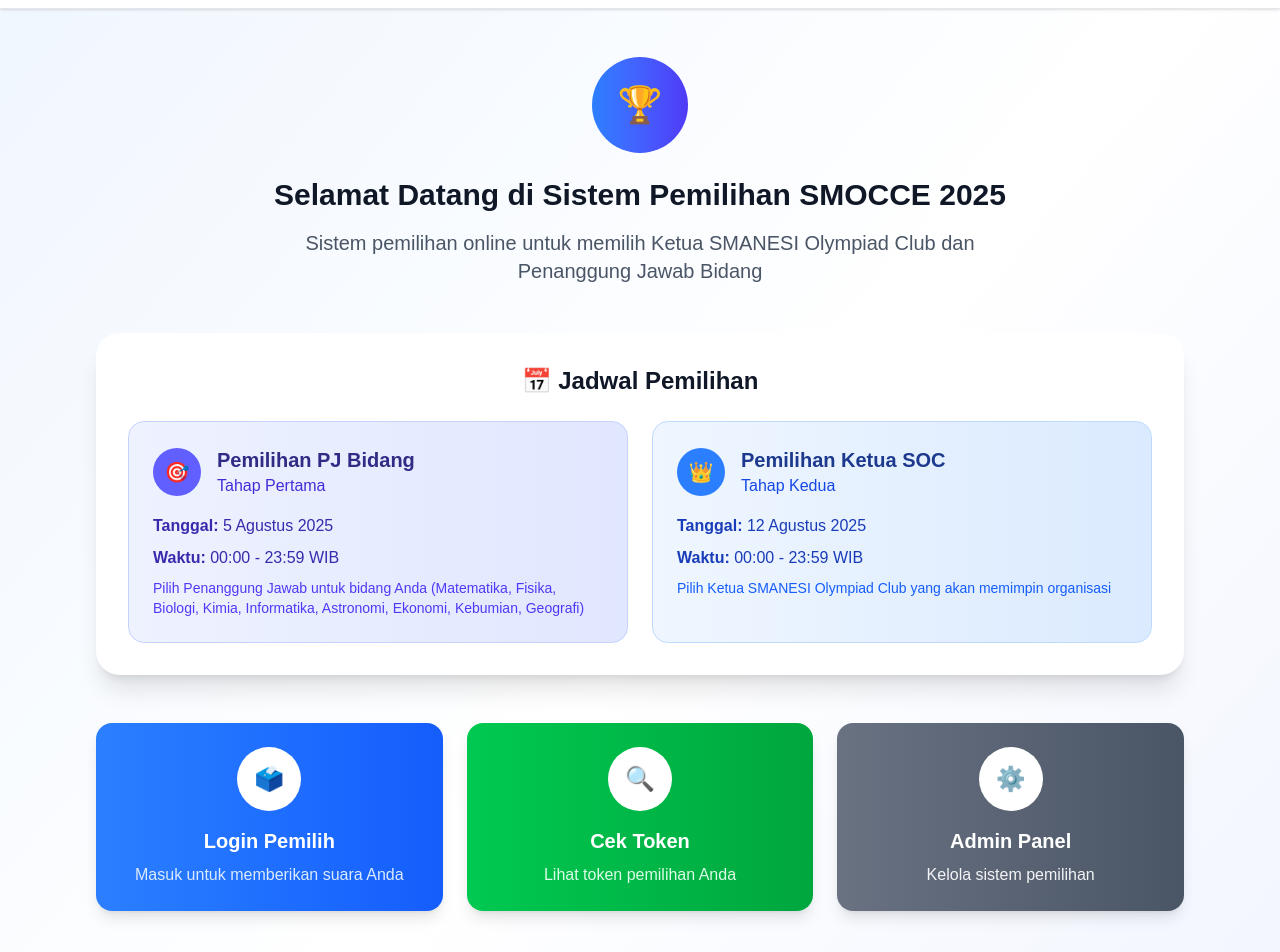
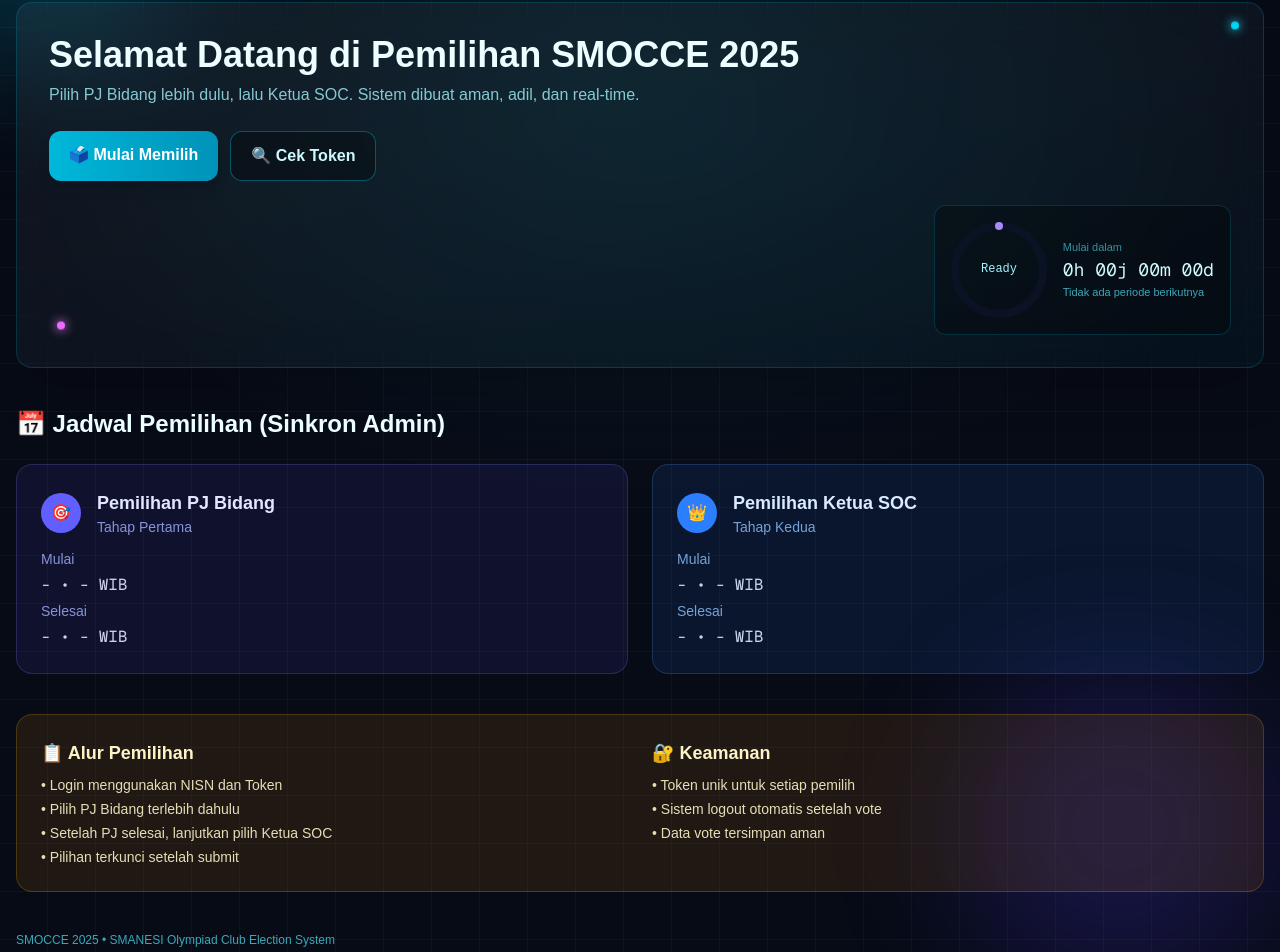
Before and after one commit to aryanzkys/smocce-app, a Next.js app in the folder frontend/: page / in a window 1280 px wide. Shown: the part 116-1068 px from the top of the page. Built offline with nearby package versions, Linux system fonts and the light colour scheme; no server answers.

Commit message:
feat(landing): modern robotic landing with live schedule + countdown; soften tilt; fetch status no-store

```diff
--- a/frontend/app/page.js
+++ b/frontend/app/page.js
@@ -1,151 +1,272 @@
+"use client"
 import Link from 'next/link'
+import { useEffect, useRef, useState } from 'react'
+import { apiService } from '../lib/api'
 
 export default function Home() {
+  const [status, setStatus] = useState(null)
+  const [now, setNow] = useState(new Date())
+  const [tilt, setTilt] = useState({ rx: 0, ry: 0, s: 1 })
+  const targetTiltRef = useRef({ rx: 0, ry: 0, s: 1 })
+  const rafRef = useRef(null)
+  const [reducedMotion, setReducedMotion] = useState(false)
+  const [finePointer, setFinePointer] = useState(true)
+  const MAX_ANGLE = 4
+  const SCALE_ACTIVE = 1.004
+
+  useEffect(() => {
+    const t = setInterval(() => setNow(new Date()), 1000)
+    return () => clearInterval(t)
+  }, [])
+
+  useEffect(() => {
+    if (typeof window !== 'undefined') {
+      try {
+        setReducedMotion(window.matchMedia('(prefers-reduced-motion: reduce)').matches)
+        setFinePointer(window.matchMedia('(pointer: fine)').matches)
+      } catch {}
+    }
+  }, [])
+
+  useEffect(() => {
+    let mounted = true
+    const load = async () => {
+      try {
+        const s = await apiService.getVoteStatus()
+        if (mounted) setStatus(s)
+      } catch (e) {
+        // non-fatal, keep null
+      }
+    }
+    load()
+    const id = setInterval(load, 15000)
+    return () => { mounted = false; clearInterval(id) }
+  }, [])
+
+  const toParts = (ms) => {
+    const clamp = Math.max(0, ms)
+    const d = Math.floor(clamp / (24 * 3600e3))
+    const h = Math.floor((clamp % (24 * 3600e3)) / 3600e3)
+    const m = Math.floor((clamp % 3600e3) / 60e3)
+    const s = Math.floor((clamp % 60e3) / 1e3)
+    return { d, h, m, s }
+  }
+  const pad = (n) => String(n).padStart(2, '0')
+  const fDate = (d) => d ? new Date(d).toLocaleDateString('id-ID', { weekday: 'long', year:'numeric', month:'long', day:'numeric' }) : '-'
+  const fTimeHM = (d) => d ? new Date(d).toLocaleTimeString('id-ID', { hour:'2-digit', minute:'2-digit' }) : '-'
+
+  const startRaf = () => {
+    if (rafRef.current) return
+    const loop = () => {
+      setTilt((prev) => {
+        const t = targetTiltRef.current
+        const rx = prev.rx + (t.rx - prev.rx) * 0.12
+        const ry = prev.ry + (t.ry - prev.ry) * 0.12
+        const s = prev.s + (t.s - prev.s) * 0.08
+        const done = Math.abs(rx - t.rx) < 0.01 && Math.abs(ry - t.ry) < 0.01 && Math.abs(s - t.s) < 0.002
+        if (done && t.rx === 0 && t.ry === 0 && Math.abs(t.s - 1) < 0.001) {
+          if (rafRef.current) cancelAnimationFrame(rafRef.current)
+          rafRef.current = null
+        }
+        return { rx, ry, s }
+      })
+      if (rafRef.current !== null) rafRef.current = requestAnimationFrame(loop)
+    }
+    rafRef.current = requestAnimationFrame(loop)
+  }
+  const onMouseMove = (e) => {
+    if (reducedMotion || !finePointer) return
+    const rect = e.currentTarget.getBoundingClientRect()
+    const x = e.clientX - rect.left, y = e.clientY - rect.top
+    const midX = rect.width/2, midY = rect.height/2
+    const dx = (x - midX)/midX, dy = (y - midY)/midY
+    const dist = Math.min(1, Math.sqrt(dx*dx + dy*dy))
+    const atten = 0.55 + 0.45 * dist
+    const ry = Math.max(-MAX_ANGLE, Math.min(MAX_ANGLE, -(dx) * MAX_ANGLE * atten))
+    const rx = Math.max(-MAX_ANGLE, Math.min(MAX_ANGLE, (dy) * MAX_ANGLE * atten))
+    targetTiltRef.current = { rx, ry, s: SCALE_ACTIVE }
+    startRaf()
+  }
+  const onMouseLeave = () => {
+    if (reducedMotion) return
+    targetTiltRef.current = { rx: 0, ry: 0, s: 1 }
+    startRaf()
+  }
+
+  // Ring component
+  const Ring = ({ percent = 0, color = '#22d3ee', size = 96, stroke = 8, children }) => {
+    const r = (size - stroke) / 2
+    const c = 2 * Math.PI * r
+    const p = Math.max(0, Math.min(1, percent))
+    const dash = c * p
+    const gap = c - dash
     return (
-    <div className="min-h-screen bg-gradient-to-br from-blue-50 via-white to-indigo-50">
+      <svg width={size} height={size} viewBox={`0 0 ${size} ${size}`} className="shrink-0">
+        <circle cx={size/2} cy={size/2} r={r} stroke="#0b1224" strokeWidth={stroke} fill="none" />
+        <circle cx={size/2} cy={size/2} r={r} stroke={color} strokeWidth={stroke} strokeLinecap="round" fill="none" strokeDasharray={`${dash} ${gap}`} transform={`rotate(-90 ${size/2} ${size/2})`} />
+        {children}
+      </svg>
+    )
+  }
+
+  // Derive schedule cards
+  const active = status?.active
+  const period = status?.period
+  const pj = status?.period === 'PJ' ? status?.config : (status?.nextPeriod?.period === 'PJ' ? status?.nextPeriod?.config : null)
+  const ketua = status?.period === 'KETUA' ? status?.config : (status?.nextPeriod?.period === 'KETUA' ? status?.nextPeriod?.config : null)
+
+  const nextTarget = active
+    ? (status?.config?.endDate ? new Date(status.config.endDate) : null)
+    : (status?.nextPeriod?.config?.startDate ? new Date(status.nextPeriod.config.startDate) : null)
+  const untilMs = nextTarget ? nextTarget - now : 0
+  const parts = toParts(untilMs)
+  const totalMs = active && status?.config?.startDate && status?.config?.endDate
+    ? new Date(status.config.endDate) - new Date(status.config.startDate)
+    : 0
+  const elapsedMs = active && status?.config?.startDate
+    ? now - new Date(status.config.startDate)
+    : 0
+  const progress = totalMs ? Math.max(0, Math.min(1, elapsedMs / totalMs)) : 0
+
+  return (
+    <div className="relative min-h-screen overflow-hidden bg-[#070b16] text-cyan-50">
+      {/* Background grid + glows */}
+      <div className="pointer-events-none absolute inset-0">
+        <div className="absolute inset-0" style={{
+          backgroundImage: 'linear-gradient(rgba(18,219,255,0.05) 1px, transparent 1px), linear-gradient(90deg, rgba(18,219,255,0.05) 1px, transparent 1px)',
+          backgroundSize: '48px 48px, 48px 48px', backgroundPosition: '-1px -1px'
+        }} />
+        <div className="absolute inset-0 bg-[radial-gradient(80%_60%_at_50%_20%,rgba(0,255,255,0.08),transparent_60%)]" />
+        <div className="absolute -top-24 -left-24 h-72 w-72 rounded-full bg-cyan-500/20 blur-3xl" />
+        <div className="absolute bottom-0 right-0 h-80 w-80 rounded-full bg-indigo-600/20 blur-3xl" />
+      </div>
+
       {/* Header */}
-      <div className="bg-white shadow-sm border-b border-gray-200">
-        <div className="max-w-7xl mx-auto px-4 sm:px-6 lg:px-8 py-6">
-          <div className="text-center">
-            <h1 className="text-4xl font-bold text-gray-900">🗳️ SMOCCE 2025</h1>
-            <p className="text-lg text-gray-600 mt-2">Sistem Pemilihan Ketua SOC & PJ Bidang</p>
+      <header className="relative z-10 border-b border-cyan-500/10 bg-black/20 backdrop-blur supports-[backdrop-filter]:backdrop-blur-md">
+        <div className="mx-auto flex max-w-7xl items-center justify-between px-4 py-4">
+          <div className="flex items-center gap-3">
+            <div className="h-2 w-2 rounded-full bg-emerald-400 shadow-[0_0_10px_2px_rgba(16,185,129,0.6)]" />
+            <div>
+              <h1 className="text-xl font-bold tracking-wide"><span className="bg-gradient-to-r from-cyan-300 via-white to-fuchsia-300 bg-clip-text text-transparent">SMOCCE 2025</span></h1>
+              <p className="text-[11px] text-cyan-300/60">Sistem Pemilihan Ketua SOC & PJ Bidang</p>
             </div>
           </div>
+          <nav className="flex items-center gap-3 text-sm">
+            <Link href="/login" className="rounded-md border border-cyan-500/30 bg-black/40 px-3 py-1.5 text-cyan-100 hover:bg-cyan-500/10">Login Pemilih</Link>
+            <Link href="/check-token" className="rounded-md border border-emerald-500/30 bg-black/40 px-3 py-1.5 text-emerald-100 hover:bg-emerald-500/10">Cek Token</Link>
+            <Link href="/admin/login" className="rounded-md border border-slate-500/30 bg-black/40 px-3 py-1.5 text-slate-100 hover:bg-slate-500/10">Admin</Link>
+          </nav>
         </div>
+      </header>
 
-      <div className="max-w-6xl mx-auto px-4 sm:px-6 lg:px-8 py-12">
-        {/* Hero Section */}
-        <div className="text-center mb-12">
-          <div className="w-24 h-24 bg-gradient-to-r from-blue-500 to-indigo-600 rounded-full flex items-center justify-center mx-auto mb-6">
-            <span className="text-white text-4xl">🏆</span>
-          </div>
-          <h2 className="text-3xl font-bold text-gray-900 mb-4">
-            Selamat Datang di Sistem Pemilihan SMOCCE 2025
-          </h2>
-          <p className="text-xl text-gray-600 max-w-3xl mx-auto">
-            Sistem pemilihan online untuk memilih Ketua SMANESI Olympiad Club dan Penanggung Jawab Bidang
-          </p>
-        </div>
-
-        {/* Schedule Section */}
-        <div className="bg-white rounded-3xl shadow-xl p-8 mb-12">
-          <h3 className="text-2xl font-bold text-gray-900 mb-6 text-center">📅 Jadwal Pemilihan</h3>
-          <div className="grid grid-cols-1 md:grid-cols-2 gap-6">
-            <div className="bg-gradient-to-r from-indigo-50 to-indigo-100 rounded-2xl p-6 border border-indigo-200">
-              <div className="flex items-center mb-4">
-                <div className="w-12 h-12 bg-indigo-500 rounded-full flex items-center justify-center mr-4">
-                  <span className="text-white text-xl">🎯</span>
-                </div>
+      {/* Hero */}
+      <section className="relative z-10 mx-auto max-w-7xl px-4 pt-10">
+        <div onMouseMove={onMouseMove} onMouseLeave={onMouseLeave} className="group" style={{ perspective: '1200px' }}>
+          <div className="relative overflow-hidden rounded-2xl border border-cyan-500/20 bg-gradient-to-br from-white/5 to-cyan-600/5 p-8 shadow-2xl backdrop-blur-xl" style={{ transform: `rotateX(${tilt.rx}deg) rotateY(${tilt.ry}deg) scale(${tilt.s})`, transformStyle: 'preserve-3d', transition: 'transform 120ms ease' }}>
+            <div className="grid gap-6 md:grid-cols-[1.2fr,1fr]">
               <div>
-                  <h4 className="text-xl font-bold text-indigo-900">Pemilihan PJ Bidang</h4>
-                  <p className="text-indigo-700">Tahap Pertama</p>
+                <h2 className="text-3xl md:text-4xl font-bold text-cyan-50">Selamat Datang di Pemilihan SMOCCE 2025</h2>
+                <p className="mt-2 text-cyan-200/80">Pilih PJ Bidang lebih dulu, lalu Ketua SOC. Sistem dibuat aman, adil, dan real-time.</p>
+                <div className="mt-6 flex flex-wrap gap-3">
+                  <Link href="/login" className="rounded-xl bg-gradient-to-r from-cyan-500 to-cyan-600 px-5 py-3 font-semibold text-white shadow-lg transition hover:scale-[1.02]">🗳️ Mulai Memilih</Link>
+                  <Link href="/check-token" className="rounded-xl border border-cyan-500/40 bg-black/30 px-5 py-3 font-semibold text-cyan-100 transition hover:bg-cyan-500/10">🔍 Cek Token</Link>
                 </div>
               </div>
-              <div className="space-y-2">
-                <p className="text-indigo-800"><strong>Tanggal:</strong> 5 Agustus 2025</p>
-                <p className="text-indigo-800"><strong>Waktu:</strong> 00:00 - 23:59 WIB</p>
-                <p className="text-sm text-indigo-600">
-                  Pilih Penanggung Jawab untuk bidang Anda (Matematika, Fisika, Biologi, Kimia, Informatika, Astronomi, Ekonomi, Kebumian, Geografi)
-                </p>
-              </div>
-            </div>
-
-            <div className="bg-gradient-to-r from-blue-50 to-blue-100 rounded-2xl p-6 border border-blue-200">
-              <div className="flex items-center mb-4">
-                <div className="w-12 h-12 bg-blue-500 rounded-full flex items-center justify-center mr-4">
-                  <span className="text-white text-xl">👑</span>
-                </div>
+              <div className="flex items-center justify-end">
+                <div className="flex items-center gap-4 rounded-xl border border-cyan-500/20 bg-black/30 p-4">
+                  <Ring percent={active ? progress : 0} color={active ? '#22d3ee' : '#a78bfa'}>
+                    <text x="50%" y="52%" textAnchor="middle" fill="#a5f3fc" fontSize="12" fontFamily="monospace">{active ? `${Math.round(progress*100)}%` : 'Ready'}</text>
+                  </Ring>
                   <div>
-                  <h4 className="text-xl font-bold text-blue-900">Pemilihan Ketua SOC</h4>
-                  <p className="text-blue-700">Tahap Kedua</p>
-                </div>
-              </div>
-              <div className="space-y-2">
-                <p className="text-blue-800"><strong>Tanggal:</strong> 12 Agustus 2025</p>
-                <p className="text-blue-800"><strong>Waktu:</strong> 00:00 - 23:59 WIB</p>
-                <p className="text-sm text-blue-600">
-                  Pilih Ketua SMANESI Olympiad Club yang akan memimpin organisasi
-                </p>
+                    <div className="text-[11px] text-cyan-300/60">{active ? 'Berakhir dalam' : 'Mulai dalam'}</div>
+                    <div className="font-mono text-cyan-100 text-lg">{parts.d}h {pad(parts.h)}j {pad(parts.m)}m {pad(parts.s)}d</div>
+                    <div className="text-[11px] text-cyan-300/70">{active ? 'Periode aktif' : (status?.nextPeriod?.period ? `Periode berikutnya: ${status.nextPeriod.period}` : 'Tidak ada periode berikutnya')}</div>
                   </div>
                 </div>
               </div>
             </div>
 
-        {/* Action Buttons */}
-        <div className="grid grid-cols-1 md:grid-cols-3 gap-6 mb-12">
-          <Link
-            href="/login"
-            className="group bg-gradient-to-r from-blue-500 to-blue-600 hover:from-blue-600 hover:to-blue-700 text-white rounded-2xl p-6 text-center transition-all duration-300 transform hover:scale-105 shadow-lg hover:shadow-xl"
-          >
-            <div className="w-16 h-16 bg-white bg-opacity-20 rounded-full flex items-center justify-center mx-auto mb-4 group-hover:bg-opacity-30 transition-all">
-              <span className="text-2xl">🗳️</span>
+            {/* floating accents */}
+            <div className="pointer-events-none">
+              <div className="absolute right-6 top-6 h-2 w-2 rounded-full bg-cyan-400 shadow-[0_0_10px_2px_rgba(34,211,238,0.6)] animate-float" />
+              <div className="absolute left-10 bottom-8 h-2 w-2 rounded-full bg-fuchsia-400 shadow-[0_0_10px_2px_rgba(232,121,249,0.6)] animate-float [animation-delay:600ms]" />
             </div>
-            <h3 className="text-xl font-bold mb-2">Login Pemilih</h3>
-            <p className="text-blue-100">Masuk untuk memberikan suara Anda</p>
-          </Link>
+          </div>
+        </div>
+      </section>
 
-          <Link
-            href="/check-token"
-            className="group bg-gradient-to-r from-green-500 to-green-600 hover:from-green-600 hover:to-green-700 text-white rounded-2xl p-6 text-center transition-all duration-300 transform hover:scale-105 shadow-lg hover:shadow-xl"
-          >
-            <div className="w-16 h-16 bg-white bg-opacity-20 rounded-full flex items-center justify-center mx-auto mb-4 group-hover:bg-opacity-30 transition-all">
-              <span className="text-2xl">🔍</span>
+      {/* Schedule */}
+      <section className="relative z-10 mx-auto max-w-7xl px-4 py-10">
+        <h3 className="text-2xl font-bold text-cyan-50 mb-6">📅 Jadwal Pemilihan (Sinkron Admin)</h3>
+        <div className="grid grid-cols-1 md:grid-cols-2 gap-6">
+          <div className="rounded-2xl border border-indigo-400/20 bg-indigo-500/10 p-6">
+            <div className="flex items-center gap-4 mb-3">
+              <div className="h-10 w-10 rounded-full bg-indigo-500 text-white flex items-center justify-center">🎯</div>
+              <div>
+                <div className="text-lg font-semibold text-indigo-100">Pemilihan PJ Bidang</div>
+                <div className="text-indigo-300/80 text-sm">Tahap Pertama</div>
               </div>
-            <h3 className="text-xl font-bold mb-2">Cek Token</h3>
-            <p className="text-green-100">Lihat token pemilihan Anda</p>
-          </Link>
-
-          <Link
-            href="/admin/login"
-            className="group bg-gradient-to-r from-gray-500 to-gray-600 hover:from-gray-600 hover:to-gray-700 text-white rounded-2xl p-6 text-center transition-all duration-300 transform hover:scale-105 shadow-lg hover:shadow-xl"
-          >
-            <div className="w-16 h-16 bg-white bg-opacity-20 rounded-full flex items-center justify-center mx-auto mb-4 group-hover:bg-opacity-30 transition-all">
-              <span className="text-2xl">⚙️</span>
             </div>
-            <h3 className="text-xl font-bold mb-2">Admin Panel</h3>
-            <p className="text-gray-100">Kelola sistem pemilihan</p>
-          </Link>
+            <div className="grid grid-cols-[auto,1fr] gap-x-3 gap-y-1 text-indigo-100/90">
+              <div className="text-indigo-300/80 text-sm">Mulai</div>
+              <div className="font-mono">{fDate(pj?.startDate)} • {fTimeHM(pj?.startDate)} WIB</div>
+              <div className="text-indigo-300/80 text-sm">Selesai</div>
+              <div className="font-mono">{fDate(pj?.endDate)} • {fTimeHM(pj?.endDate)} WIB</div>
+            </div>
           </div>
 
-        {/* Info Section */}
-        <div className="bg-gradient-to-r from-yellow-50 to-orange-50 rounded-3xl p-8 border border-yellow-200">
-          <div className="text-center">
-            <div className="w-16 h-16 bg-yellow-500 rounded-full flex items-center justify-center mx-auto mb-4">
-              <span className="text-white text-2xl">ℹ️</span>
+          <div className="rounded-2xl border border-blue-400/20 bg-blue-500/10 p-6">
+            <div className="flex items-center gap-4 mb-3">
+              <div className="h-10 w-10 rounded-full bg-blue-500 text-white flex items-center justify-center">👑</div>
+              <div>
+                <div className="text-lg font-semibold text-blue-100">Pemilihan Ketua SOC</div>
+                <div className="text-blue-300/80 text-sm">Tahap Kedua</div>
               </div>
-            <h3 className="text-2xl font-bold text-yellow-900 mb-4">Informasi Penting</h3>
-            <div className="grid grid-cols-1 md:grid-cols-2 gap-6 text-left">
-              <div className="space-y-3">
-                <h4 className="font-bold text-yellow-900">📋 Cara Pemilihan:</h4>
-                <ul className="text-yellow-800 space-y-1 text-sm">
+            </div>
+            <div className="grid grid-cols-[auto,1fr] gap-x-3 gap-y-1 text-blue-100/90">
+              <div className="text-blue-300/80 text-sm">Mulai</div>
+              <div className="font-mono">{fDate(ketua?.startDate)} • {fTimeHM(ketua?.startDate)} WIB</div>
+              <div className="text-blue-300/80 text-sm">Selesai</div>
+              <div className="font-mono">{fDate(ketua?.endDate)} • {fTimeHM(ketua?.endDate)} WIB</div>
+            </div>
+          </div>
+        </div>
+      </section>
+
+      {/* Info */}
+      <section className="relative z-10 mx-auto max-w-7xl px-4 pb-10">
+        <div className="rounded-2xl border border-amber-400/20 bg-amber-500/10 p-6">
+          <div className="grid gap-6 md:grid-cols-2">
+            <div>
+              <div className="text-lg font-semibold text-amber-100 mb-2">📋 Alur Pemilihan</div>
+              <ul className="text-amber-100/90 text-sm space-y-1">
                 <li>• Login menggunakan NISN dan Token</li>
-                  <li>• Pilih PJ Bidang pada 5 Agustus 2025</li>
-                  <li>• Pilih Ketua SOC pada 12 Agustus 2025</li>
-                  <li>• Setiap pemilihan hanya bisa dilakukan sekali</li>
+                <li>• Pilih PJ Bidang terlebih dahulu</li>
+                <li>• Setelah PJ selesai, lanjutkan pilih Ketua SOC</li>
+                <li>• Pilihan terkunci setelah submit</li>
               </ul>
             </div>
-              <div className="space-y-3">
-                <h4 className="font-bold text-yellow-900">🔐 Keamanan:</h4>
-                <ul className="text-yellow-800 space-y-1 text-sm">
+            <div>
+              <div className="text-lg font-semibold text-amber-100 mb-2">🔐 Keamanan</div>
+              <ul className="text-amber-100/90 text-sm space-y-1">
                 <li>• Token unik untuk setiap pemilih</li>
                 <li>• Sistem logout otomatis setelah vote</li>
                 <li>• Data vote tersimpan aman</li>
-                  <li>• Tidak dapat mengubah pilihan setelah submit</li>
               </ul>
             </div>
           </div>
         </div>
-        </div>
+      </section>
 
       {/* Footer */}
-        <div className="text-center mt-12 text-gray-500">
-          <p className="text-sm">
-          </p>
-          <p className="text-xs mt-2">
-            SMOCCE 2025 - SMANESI Olympiad Club Election System
-          </p>
+      <footer className="relative z-10 mx-auto max-w-7xl px-4 pb-10 text-cyan-300/70 text-xs">
+        SMOCCE 2025 • SMANESI Olympiad Club Election System
+      </footer>
+
+      <style jsx>{`
+        @keyframes float { 0% { transform: translateY(0) } 50% { transform: translateY(-6px) } 100% { transform: translateY(0) } }
+        .animate-float { animation: float 4s ease-in-out infinite; }
+      `}</style>
     </div>
-      </div>
-    </div>
-  );
+  )
 }
```
Also changed, not shown: frontend/lib/api.js. Lines whose indentation alone changed are shown as unchanged.
